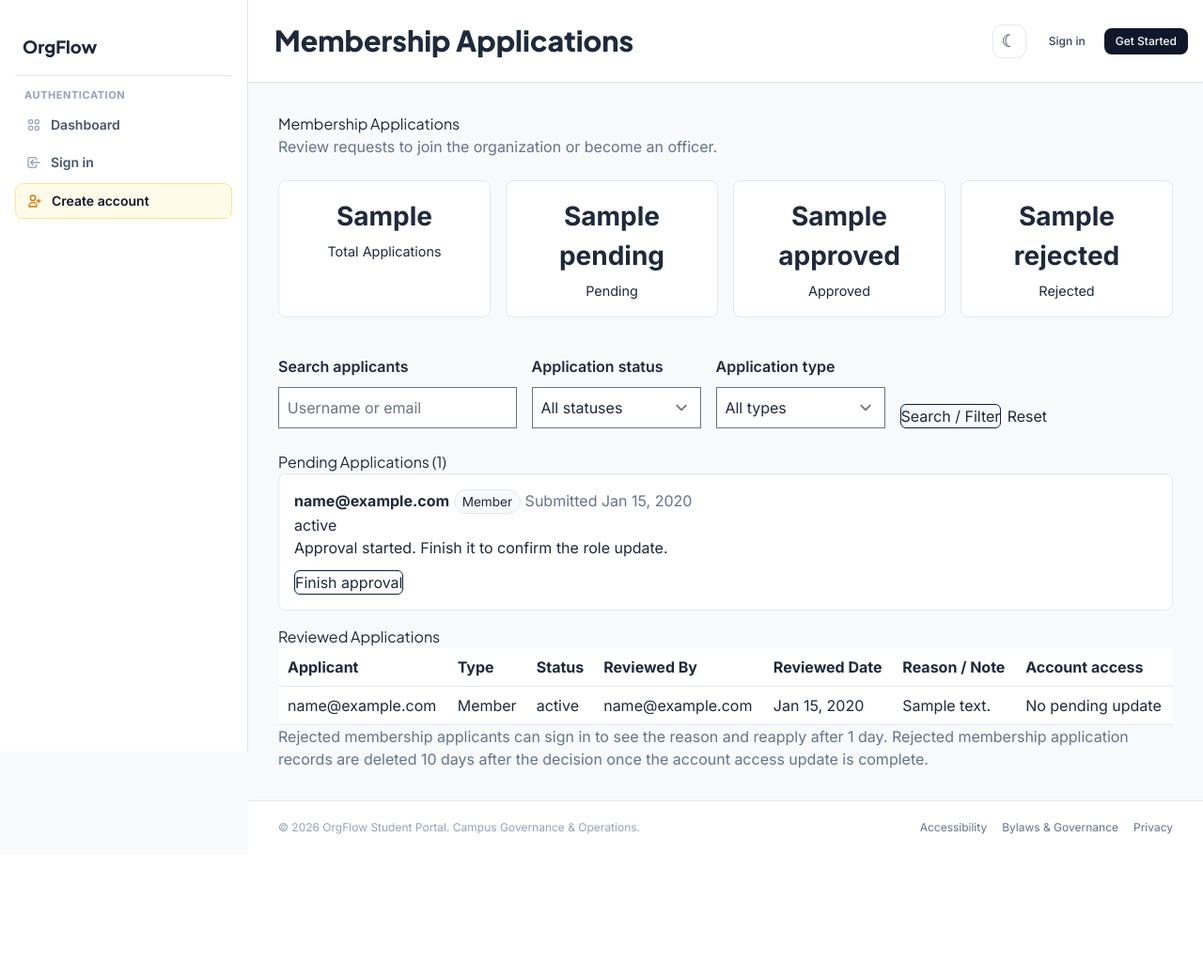
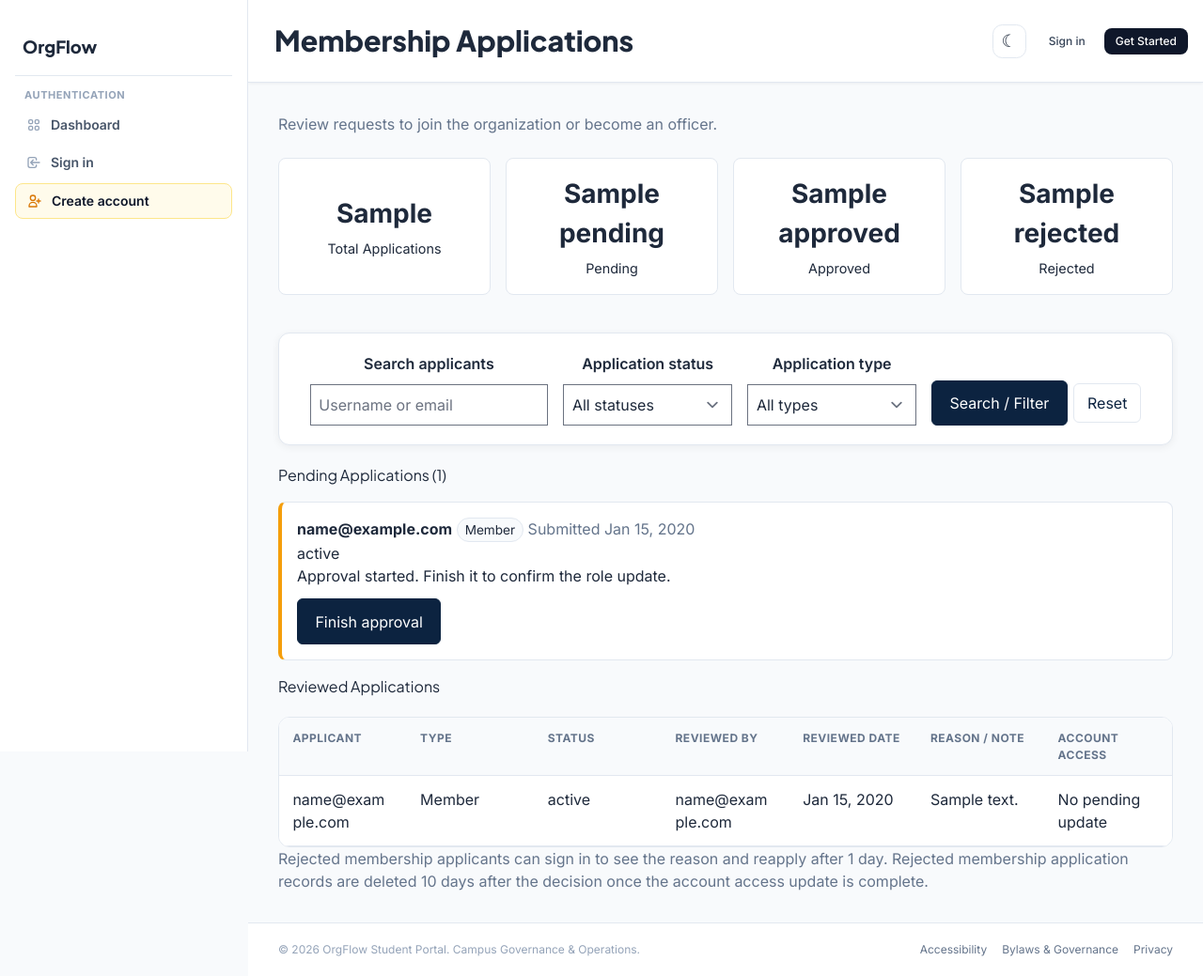
Before and after one commit to aayowole1/Software-Eng, a Django app: template membership/templates/membership/application_list.html in a window 1280 px wide. Shown: the whole page at 94% size. Before the commit the page ends 888 px from the top, so only its background shows below. Run offline with Django 5.2, Linux system fonts and the light colour scheme; the template is opened without the code that fills it: most values are stand-ins (such as "Sample title", 1, 10 or a date in 2020); some libraries are stand-ins or nearby versions.

Commit message:
Refresh Officer Tools UI
Align reports, applications, and meeting notes with the shared card, table, filter, spacing, dark-mode, and action-button patterns.\n\nCo-authored-by: Copilot <223556219+Copilot@users.noreply.github.com>

```diff
--- a/core/static/core/site.css
+++ b/core/static/core/site.css
@@ -992,11 +992,15 @@ html.dark .audit-filters input[type="date"]::-webkit-calendar-picker-indicator {
     grid-template-columns: repeat(4, minmax(0, 1fr));
     gap: 1rem;
     margin: 1.5rem 0;
+    align-items: stretch;
 }
 
 .application-summary .card {
     display: flex;
+    min-height: 7rem;
     flex-direction: column;
+    align-items: center;
+    justify-content: center;
     gap: 0.4rem;
     text-align: center;
 }
@@ -1009,6 +1013,120 @@ html.dark .audit-filters input[type="date"]::-webkit-calendar-picker-indicator {
 .application-summary .card span {
     font-size: 0.9rem;
 }
+
+.officer-panel {
+  width: 100%;
+  max-width: 80rem;
+  margin: 0 auto 1.25rem;
+  padding: 1.25rem;
+  background: var(--surface);
+  border: 1px solid var(--border);
+  border-radius: 0.75rem;
+  box-shadow: 0 2px 8px rgb(15 23 42 / 0.06);
+}
+.officer-intro { max-width: 80rem; margin: 0 auto 1rem; }
+.officer-filter-form {
+  display: flex;
+  flex-wrap: wrap;
+  align-items: end;
+  gap: 1rem;
+}
+.officer-filter-form > div { flex: 1 1 12rem; min-width: 0; }
+.officer-filter-form .officer-actions,
+.roster-actions { display: flex; align-items: center; flex-wrap: wrap; gap: 0.75rem; }
+.officer-action-button,
+.officer-secondary-button {
+  min-height: 2.75rem;
+  padding: 0.7rem 1.15rem;
+  white-space: nowrap;
+}
+.officer-action-button {
+  border-color: #0c2340;
+  background: #0c2340;
+  color: #ffffff;
+}
+.officer-action-button:hover {
+  background: #1e3a5f;
+  border-color: #1e3a5f;
+}
+.report-download-panel { margin-top: 1.5rem; }
+.report-download-panel h2 { margin-top: 0; }
+.report-download {
+  display: flex;
+  align-items: end;
+  flex-wrap: wrap;
+  gap: 0.9rem;
+  padding: 1rem;
+  border: 1px solid var(--border);
+  border-radius: 0.65rem;
+  background: var(--bg);
+}
+.report-download label { margin-bottom: 0.35rem; }
+.report-download select { min-width: 14rem; }
+.report-section { margin-top: 3rem; }
+.report-section-heading {
+  margin: 0 0 1.25rem;
+  padding-bottom: 0.65rem;
+  border-bottom: 2px solid var(--color-brand-accent);
+  font-size: 1.45rem;
+}
+.report-table-section h2 { margin-bottom: 1rem; }
+.report-table-section + .report-table-section { margin-top: 3.5rem; }
+.report-table-section .officer-table-wrap {
+  margin-top: 1rem;
+  border: 1px solid var(--border);
+  border-radius: 0.75rem;
+  overflow: hidden;
+}
+.report-table-section .officer-table {
+  table-layout: fixed;
+  min-width: 52rem;
+}
+.application-filter-panel .roster-filters {
+  justify-content: center;
+  align-items: end;
+  margin: 0;
+  border: 0;
+  background: transparent;
+}
+.application-filter-panel .roster-filters > div {
+  text-align: center;
+}
+.application-filter-panel .roster-filters label {
+  text-align: center;
+}
+.application-filter-panel .roster-actions {
+  justify-content: center;
+}
+.application-card {
+  margin-top: 1rem;
+  border-left: 4px solid var(--color-brand-accent);
+}
+.application-card + .application-card { margin-top: 1.25rem; }
+.application-table-wrap { margin-top: 1.25rem; }
+html.dark .report-download { background: #172235; }
+html.dark .officer-action-button { background: #1e3a5f; border-color: #93c5fd; }
+html.dark .officer-action-button:hover { background: #274c77; }
+html.dark .report-section-heading { color: var(--text); }
+.officer-secondary-button,
+.button.secondary {
+  background: var(--surface);
+  border-color: var(--border);
+  color: var(--accent);
+}
+.officer-table-wrap { width: 100%; }
+.officer-table { min-width: 44rem; }
+.officer-table th {
+  background: var(--bg);
+  color: var(--muted);
+  font-size: 0.75rem;
+  letter-spacing: 0.04em;
+  text-transform: uppercase;
+}
+.officer-table th, .officer-table td { padding: 0.8rem 0.9rem; }
+html.dark .officer-panel,
+html.dark .report-chart-item { box-shadow: 0 2px 8px rgb(0 0 0 / 0.25); }
+html.dark .officer-table th { background: #273449; color: var(--text); }
 
 @media (max-width: 768px) {
     .application-summary {
--- a/meetings/templates/meetings/draft_detail.html
+++ b/meetings/templates/meetings/draft_detail.html
@@ -10,7 +10,6 @@
     <header class="note-review-header">
       <div>
         <p class="eyebrow">Note review</p>
-        <h1>{{ draft.title }}</h1>
       </div>
       <span class="badge">{{ draft.get_status_display }}</span>
     </header>
--- a/meetings/templates/meetings/draft_form.html
+++ b/meetings/templates/meetings/draft_form.html
@@ -6,7 +6,6 @@
   <link rel="stylesheet" href="{% static 'meetings/style.css' %}">
 {% endblock %}
 {% block content %}
-  <h1>{{ heading }}</h1>
   <form method="post" {% if request.resolver_match.url_name != 'revise' %}action="{% url 'meetings:processing_start' %}"{% endif %} class="card meeting-form-card" novalidate id="meeting-form" enctype="multipart/form-data">
     {% csrf_token %}
     {{ form.transcript }}
--- a/meetings/templates/meetings/draft_list.html
+++ b/meetings/templates/meetings/draft_list.html
@@ -8,7 +8,7 @@
 {% block content %}
   <div class="note-list-page">
     <header class="note-list-header">
-      <a class="button button-primary note-list-create" href="{% url 'meetings:create' %}">Start Note Transcription</a>
+      <a class="button officer-action-button note-list-create" href="{% url 'meetings:create' %}">Start Note Transcription</a>
     </header>
 
     <section class="card note-list-panel">
--- a/membership/templates/membership/application_list.html
+++ b/membership/templates/membership/application_list.html
@@ -7,9 +7,7 @@
 {% block page_heading %}Membership Applications{% endblock %}
 {% block content %}
 
-<h1>Membership Applications</h1>
-
-<p class="muted">
+<p class="muted officer-intro">
   Review requests to join the organization or become an officer.
 </p>
 
@@ -35,7 +33,7 @@
   </div>
 </div>
 
-<form method="get" action="{% url 'membership:application_list' %}">
+<form method="get" action="{% url 'membership:application_list' %}" class="officer-panel application-filter-panel">
   <div class="roster-filters">
 
     <div>
@@ -78,8 +76,8 @@
     </div>
 
     <div class="roster-actions">
-      <button type="submit">Search / Filter</button>
-      <a href="{% url 'membership:application_list' %}">Reset</a>
+      <button type="submit" class="officer-action-button">Search / Filter</button>
+      <a class="button secondary" href="{% url 'membership:application_list' %}">Reset</a>
     </div>
 
   </div>
@@ -89,7 +87,7 @@
   <h2>Pending Applications ({{ pending|length }})</h2>
 
   {% for a in pending %}
-    <div class="card">
+    <div class="card application-card">
       <p>
         <strong>{{ a.user.email|default:a.user.username }}</strong>
         <span class="badge">{% if a.is_officer_application %}Officer{% else %}Member{% endif %}</span>
@@ -108,7 +106,7 @@
 
         {% if a.approval_in_progress %}
           <p>Approval started. Finish it to confirm the role update.</p>
-          <button type="submit" name="decision" value="approve">Finish approval</button>
+          <button class="officer-action-button" type="submit" name="decision" value="approve">Finish approval</button>
         {% else %}
         <label for="note-{{ a.pk }}">
           Reason (required when rejecting)
@@ -122,14 +120,14 @@
 
         <p></p>
 
-        <button type="submit" name="decision" value="approve">
+        <button class="officer-action-button" type="submit" name="decision" value="approve">
           Approve
         </button>
 
         <button type="submit"
                 name="decision"
                 value="reject"
-                class="secondary">
+                class="secondary officer-secondary-button">
           Reject
         </button>
         {% endif %}
@@ -144,8 +142,8 @@
 {% if not selected_status or selected_status == "approved" or selected_status == "rejected" %}
   <h2>Reviewed Applications</h2>
 
-  <div class="table-wrap">
-    <table>
+  <div class="table-wrap users-table-wrap application-table-wrap">
+    <table class="officer-table users-table">
       <thead>
         <tr>
           <th scope="col">Applicant</th>
@@ -170,7 +168,7 @@
             <td>{% if a.access_update_pending %}
               <p>Decision recorded; access update pending.</p>
               <form method="post" action="{% url 'membership:finish_review_access' a.pk %}">
-                {% csrf_token %}<button type="submit">Finish account access</button>
+                {% csrf_token %}<button class="officer-action-button" type="submit">Finish account access</button>
               </form>
             {% else %}No pending update{% endif %}</td>
           </tr>
```
Also changed, not shown: meetings/static/meetings/style.css (+40 -0 lines), reports/templates/reports/report.html (+16 -18 lines).
